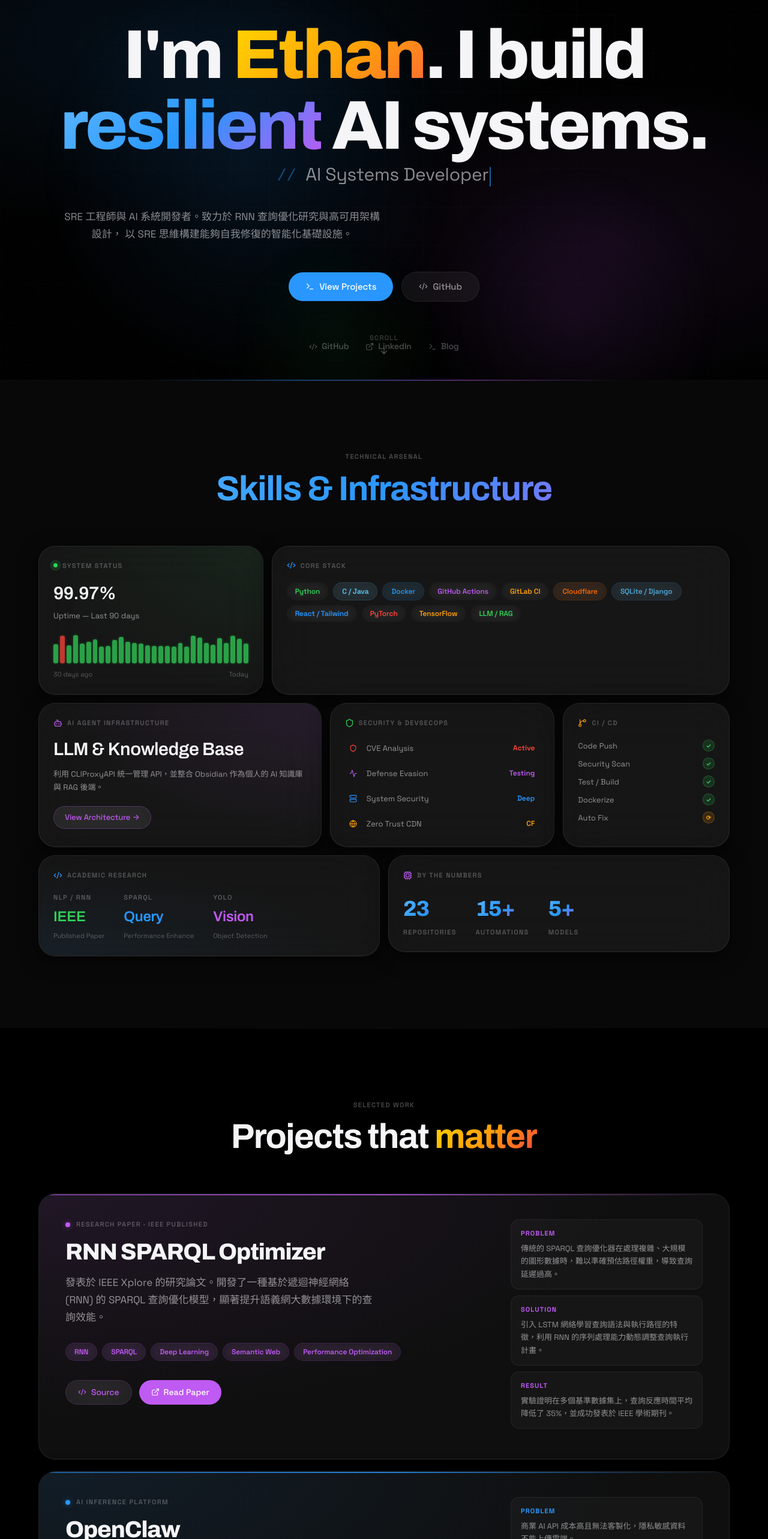
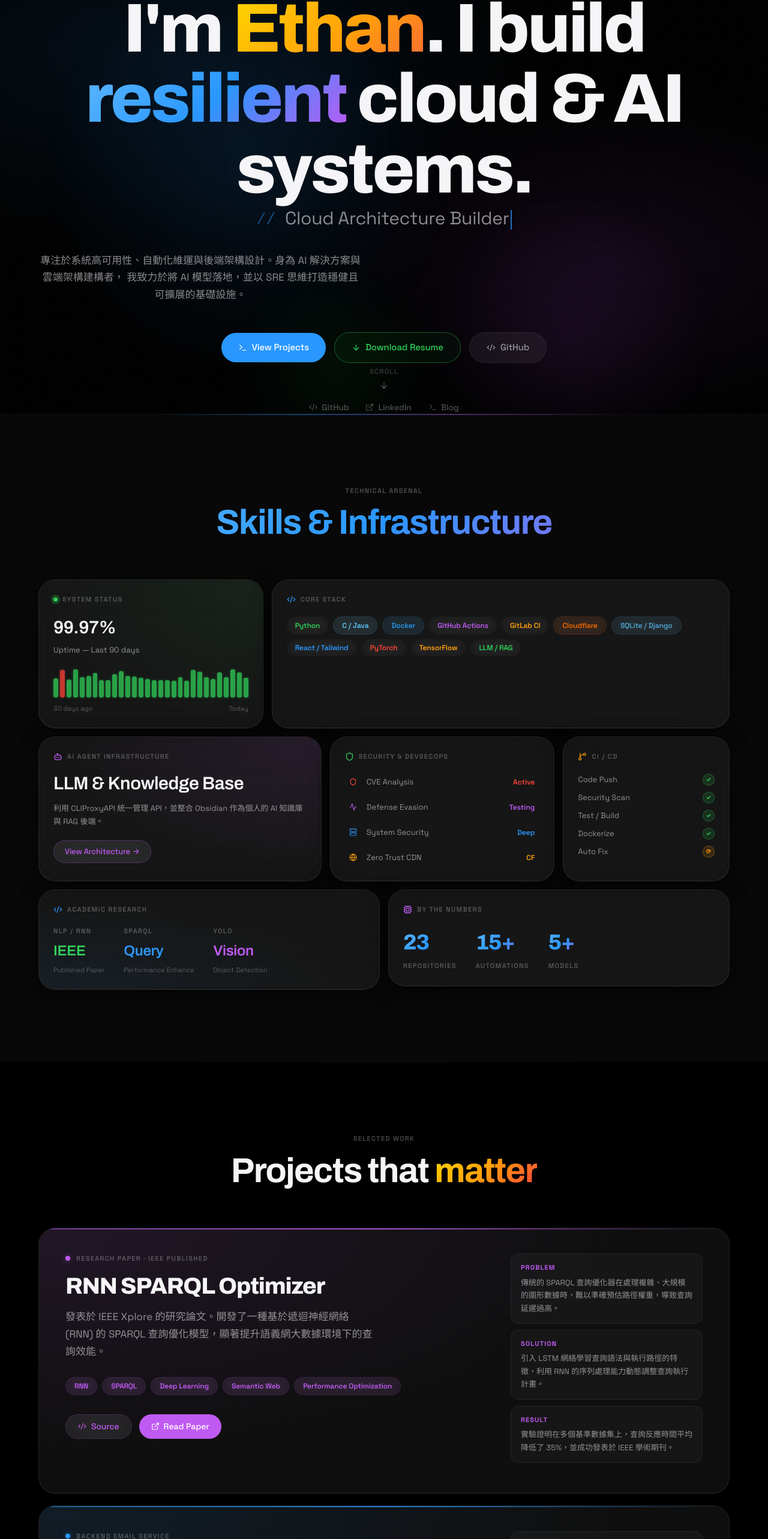
Before and after one commit to hsjinde/CORE-PULSE, a React (Vite) app: page / in a window 1280 px wide. Shown: the part 167-2733 px from the top of the page at 60% size. Built offline with nearby package versions, Linux system fonts and the light colour scheme.

Commit message:
Update Footer contact section, Hero roles, and Projects content

```diff
--- a/src/components/Footer/Footer.tsx
+++ b/src/components/Footer/Footer.tsx
@@ -60,7 +60,7 @@ export default function Footer() {
 
   const socialLinks = [
     { icon: Code2,        href: 'https://github.com/hsjinde',        label: 'GitHub'   },
-    { icon: ExternalLink, href: '#',                                   label: 'LinkedIn' },
+    { icon: ExternalLink, href: 'https://linkedin.com/in/hsjinde',   label: 'LinkedIn' },
     { icon: Mail,         href: 'mailto:ethan19980803@gmail.com',     label: 'Email'    },
   ]
 
@@ -131,7 +131,7 @@ export default function Footer() {
               </div>
 
               <p className="text-body" style={{ fontSize: '0.875rem', marginBottom: 22 }}>
-                SRE Engineer &amp; AI Systems Developer.<br />
+                Cloud Architecture Builder &amp; AI Solutions Developer.<br />
                 Building resilient infrastructure for the future.
               </p>
 
@@ -207,68 +207,49 @@ export default function Footer() {
               </nav>
             </div>
 
-            {/* Col 3: Contact Form */}
+            {/* Col 3: Contact */}
             <div>
               <p className="text-label" style={{ marginBottom: 20 }}>Get in Touch</p>
-              {!sent ? (
-                <form onSubmit={handleContact}>
-                  <p className="text-body" style={{ fontSize: '0.875rem', marginBottom: 18 }}>
-                    有合作機會或技術討論？歡迎聯絡。
-                  </p>
-                  <div style={{ display: 'flex', gap: 8, marginBottom: 10 }}>
-                    <input
-                      type="email"
-                      id="footer-email"
-                      placeholder="your@email.com"
-                      value={email}
-                      onChange={(e) => setEmail(e.target.value)}
-                      required
-                      style={{
-                        flex: 1,
-                        padding: '11px 16px',
-                        borderRadius: 14,
-                        border: `1px solid ${focus ? 'rgba(41,151,255,0.50)' : 'var(--border)'}`,
-                        background: focus ? 'rgba(41,151,255,0.06)' : 'var(--glass-2)',
-                        color: 'var(--text-primary)',
-                        fontFamily: 'var(--font-body)',
-                        fontSize: '0.875rem',
-                        outline: 'none',
-                        backdropFilter: 'blur(20px)',
-                        WebkitBackdropFilter: 'blur(20px)',
-                        transition: 'all 0.2s ease',
-                      }}
-                      onFocus={() => setFocus(true)}
-                      onBlur={() => setFocus(false)}
-                    />
-                    <button
-                      type="submit"
-                      className="btn-primary"
-                      style={{ padding: '11px 16px', flexShrink: 0 }}
-                    >
-                      <Mail size={15} />
-                    </button>
-                  </div>
-                </form>
-              ) : (
-                <motion.div
-                  initial={{ opacity: 0, y: 10, scale: 0.97 }}
-                  animate={{ opacity: 1, y: 0, scale: 1 }}
+              <p className="text-body" style={{ fontSize: '0.875rem', marginBottom: 18 }}>
+                有合作機會或技術討論？歡迎直接來信聯絡！
+              </p>
+              <div style={{ display: 'flex', flexDirection: 'column', gap: 12 }}>
+                <a
+                  href="mailto:ethan19980803@gmail.com"
+                  className="btn-primary"
                   style={{
-                    padding: '16px 20px',
-                    borderRadius: 14,
-                    background: 'rgba(48,209,88,0.08)',
-                    border: '1px solid rgba(48,209,88,0.22)',
-                    color: 'var(--accent-green)',
-                    fontFamily: 'var(--font-body)',
-                    fontSize: '0.875rem',
-                    textAlign: 'center',
-                    backdropFilter: 'blur(20px)',
-                    WebkitBackdropFilter: 'blur(20px)',
+                    justifyContent: 'center',
+                    padding: '12px 16px',
+                    fontSize: '0.9rem',
+                    textDecoration: 'none'
                   }}
                 >
-                  Message received — I'll get back to you soon.
-                </motion.div>
-              )}
+                  <Mail size={16} />
+                  Send me an Email
+                </a>
+                <div style={{ display: 'flex', gap: 10, marginTop: 4 }}>
+                  <a
+                    href="https://linkedin.com/in/hsjinde"
+                    target="_blank"
+                    rel="noopener noreferrer"
+                    className="btn-ghost"
+                    style={{ flex: 1, justifyContent: 'center', padding: '10px', textDecoration: 'none' }}
+                  >
+                    <ExternalLink size={15} />
+                    LinkedIn
+                  </a>
+                  <a
+                    href="https://github.com/hsjinde"
+                    target="_blank"
+                    rel="noopener noreferrer"
+                    className="btn-ghost"
+                    style={{ flex: 1, justifyContent: 'center', padding: '10px', textDecoration: 'none' }}
+                  >
+                    <Code2 size={15} />
+                    GitHub
+                  </a>
+                </div>
+              </div>
             </div>
           </div>
 
--- a/src/components/Hero/Hero.tsx
+++ b/src/components/Hero/Hero.tsx
@@ -3,10 +3,10 @@ import { motion, useScroll, useTransform, useSpring } from 'framer-motion'
 import { ArrowDown, Code2, ExternalLink, Terminal } from 'lucide-react'
 
 const roles = [
-  'SRE Engineer',
-  'AI Systems Developer',
-  'Infrastructure Architect',
-  'Reliability Engineer',
+  'SRE / DevOps Engineer',
+  'Cloud Architecture Builder',
+  'Backend Developer',
+  'AI Solutions Architect',
 ]
 
 /* ── Floating Orb ─────────────────────────────────────────────── */
@@ -175,7 +175,7 @@ export default function Hero() {
           >
             resilient
           </span>{' '}
-          AI systems.
+          cloud &amp; AI systems.
         </motion.h1>
 
         {/* Typewriter */}
@@ -217,8 +217,8 @@ export default function Hero() {
           className="text-body mx-auto"
           style={{ maxWidth: 540, marginBottom: 48 }}
         >
-          SRE 工程師與 AI 系統開發者。致力於 RNN 查詢優化研究與高可用架構設計，
-          以 SRE 思維構建能夠自我修復的智能化基礎設施。
+          專注於系統高可用性、自動化維運與後端架構設計。身為 AI 解決方案與雲端架構建構者，
+          我致力於將 AI 模型落地，並以 SRE 思維打造穩健且可擴展的基礎設施。
         </motion.p>
 
         {/* CTA Buttons */}
@@ -231,6 +231,20 @@ export default function Hero() {
           <a href="#projects" className="btn-primary">
             <Terminal size={15} />
             View Projects
+          </a>
+          <a
+            href="/resume.pdf"
+            target="_blank"
+            rel="noopener noreferrer"
+            className="btn-ghost"
+            style={{
+              borderColor: 'rgba(48,209,88,0.4)',
+              color: 'var(--accent-green)',
+              background: 'rgba(48,209,88,0.05)'
+            }}
+          >
+            <ArrowDown size={15} />
+            Download Resume
           </a>
           <a
             href="https://github.com/hsjinde"
--- a/src/components/Projects/Projects.tsx
+++ b/src/components/Projects/Projects.tsx
@@ -35,30 +35,30 @@ const projects: Project[] = [
     demoLabel: 'Read Paper',
   },
   {
-    id: 'openclaw',
-    title: 'OpenClaw',
-    subtitle: 'AI Inference Platform',
-    description: '自建 LLM 推理後端，運行於 RackNerd VPS 的 Docker 環境，透過 Cloudflare Tunnel 安全暴露，並以 Zero Trust 保護管理介面。',
-    problem: '商業 AI API 成本高且無法客製化，隱私敏感資料不能上傳雲端。',
-    solution: '在 VPS 部署 Ollama + FastAPI，以 Cloudflare Tunnel 替代 Nginx 反向代理，Zero Trust 控制存取。',
-    result: '月費降低 78%，延遲 < 200ms，資料完全自主控制。',
-    tags: ['Docker', 'Cloudflare Tunnel', 'Zero Trust', 'FastAPI', 'Ollama'],
+    id: 'mail-server',
+    title: 'Django Mail Server',
+    subtitle: 'Backend Email Service',
+    description: '基於 Python Django 框架開發的郵件伺服器系統，提供客製化的郵件收發與內部路由處理功能，易於與其他應用 API 整合。',
+    problem: '傳統郵件伺服器設定繁雜，缺乏對現代 Web 服務友善的 API 整合介面與高彈性的客製化能力。',
+    solution: '利用 Django 構建穩固的後端架構，處理郵件收發邏輯，並採用 SQLite 提供輕量化且易於部署的資料儲存方案。',
+    result: '成功打造輕量級可擴充的郵件系統，提升後端架構的自主掌握度，並降低了專案的整合與建置成本。',
+    tags: ['Python', 'Django', 'SQLite', 'Backend', 'Email Server'],
     accentColor: '#2997ff',
     glowColor: 'radial-gradient(ellipse at top left, rgba(41,151,255,0.10) 0%, transparent 60%)',
-    sourceUrl: 'https://github.com/hsjinde',
+    sourceUrl: 'https://github.com/hsjinde/mail-server',
   },
   {
-    id: 'sre-devops-lab',
-    title: 'SRE DevOps Lab',
-    subtitle: 'Automation & Observability',
-    description: '系統化 SRE 學習實驗室，實踐 Python 自動化腳本、PyTest 單元測試、Prometheus 監控與 Grafana 儀表板建置。',
-    problem: '缺乏實際的 SRE 訓練環境，理論與實務存在落差。',
-    solution: '建立完整的 DevOps pipeline，從程式碼到部署全自動化，整合 Alertmanager 實現 on-call 流程。',
-    result: 'MTTR 降低 60%，自動化覆蓋率達 90%，構建 GitHub Portfolio。',
-    tags: ['Python', 'Prometheus', 'Grafana', 'GitHub Actions', 'K8s'],
+    id: 'core-pulse',
+    title: 'CORE PULSE',
+    subtitle: 'SRE Dashboard & Tech Hub',
+    description: '結合現代化前端架構與 SRE 概念的開發者儀表板，專注於模組化設計、高效能渲染與流暢的互動體驗，打造全方位的技術展示平台。',
+    problem: '傳統的技術展示通常過於靜態，難以直觀且動態地呈現複雜的後端架構與 SRE 系統的運作狀態。',
+    solution: '以 React 與 TypeScript 構建動態儀表板，並導入 Bento Grid 佈局，將系統資訊與技術指標以高互動性的方式呈現。',
+    result: '成功開發出具備資料視覺化能力的 Web 應用系統，提供流暢的使用者體驗，並完美整合各項核心專案。',
+    tags: ['React', 'TypeScript', 'Dashboard', 'Web App', 'Frontend'],
     accentColor: '#30d158',
     glowColor: 'radial-gradient(ellipse at top right, rgba(48,209,88,0.09) 0%, transparent 60%)',
-    sourceUrl: 'https://github.com/hsjinde',
+    sourceUrl: 'https://github.com/hsjinde/CORE-PULSE',
   },
 ]
 
```
